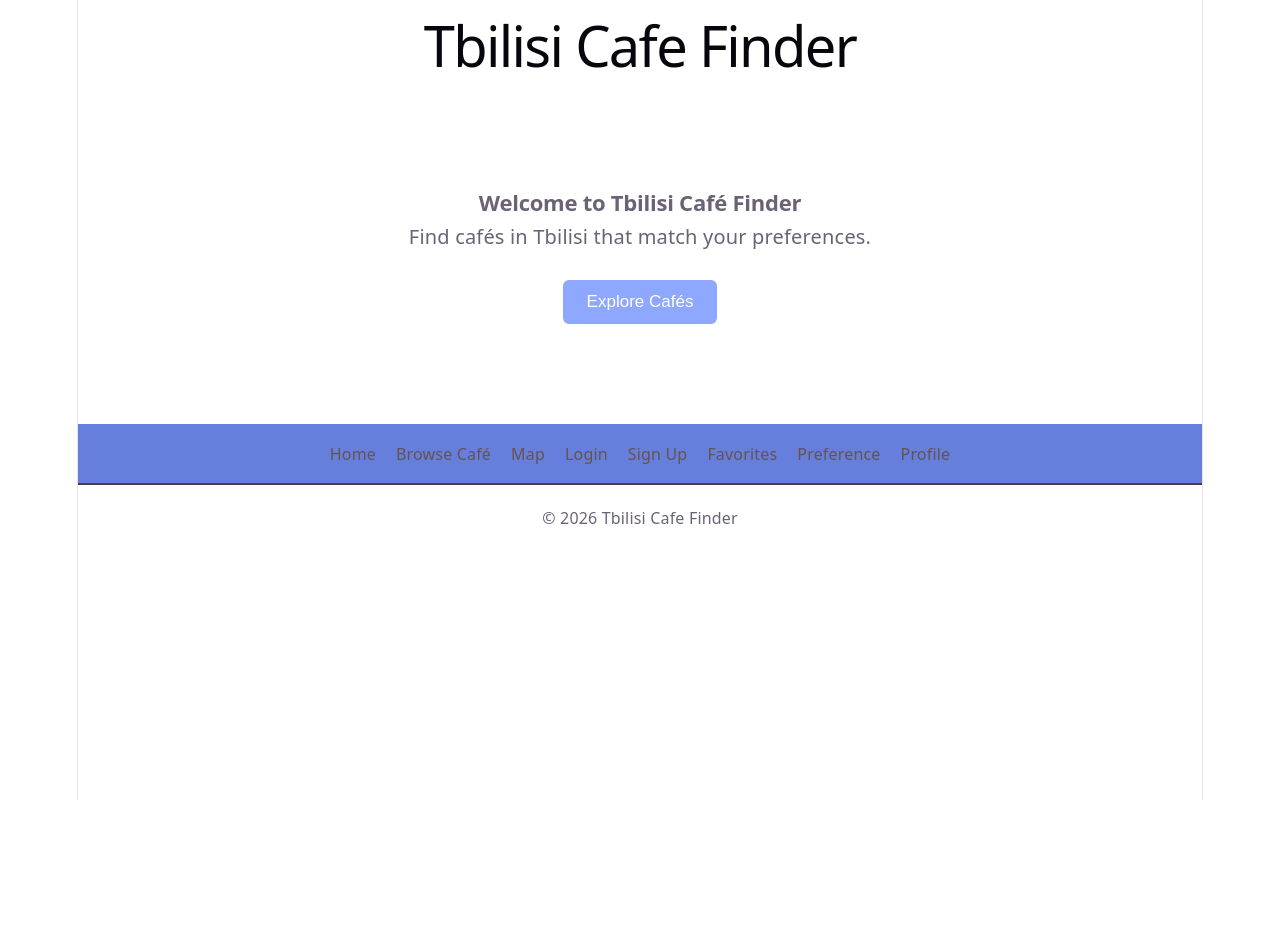
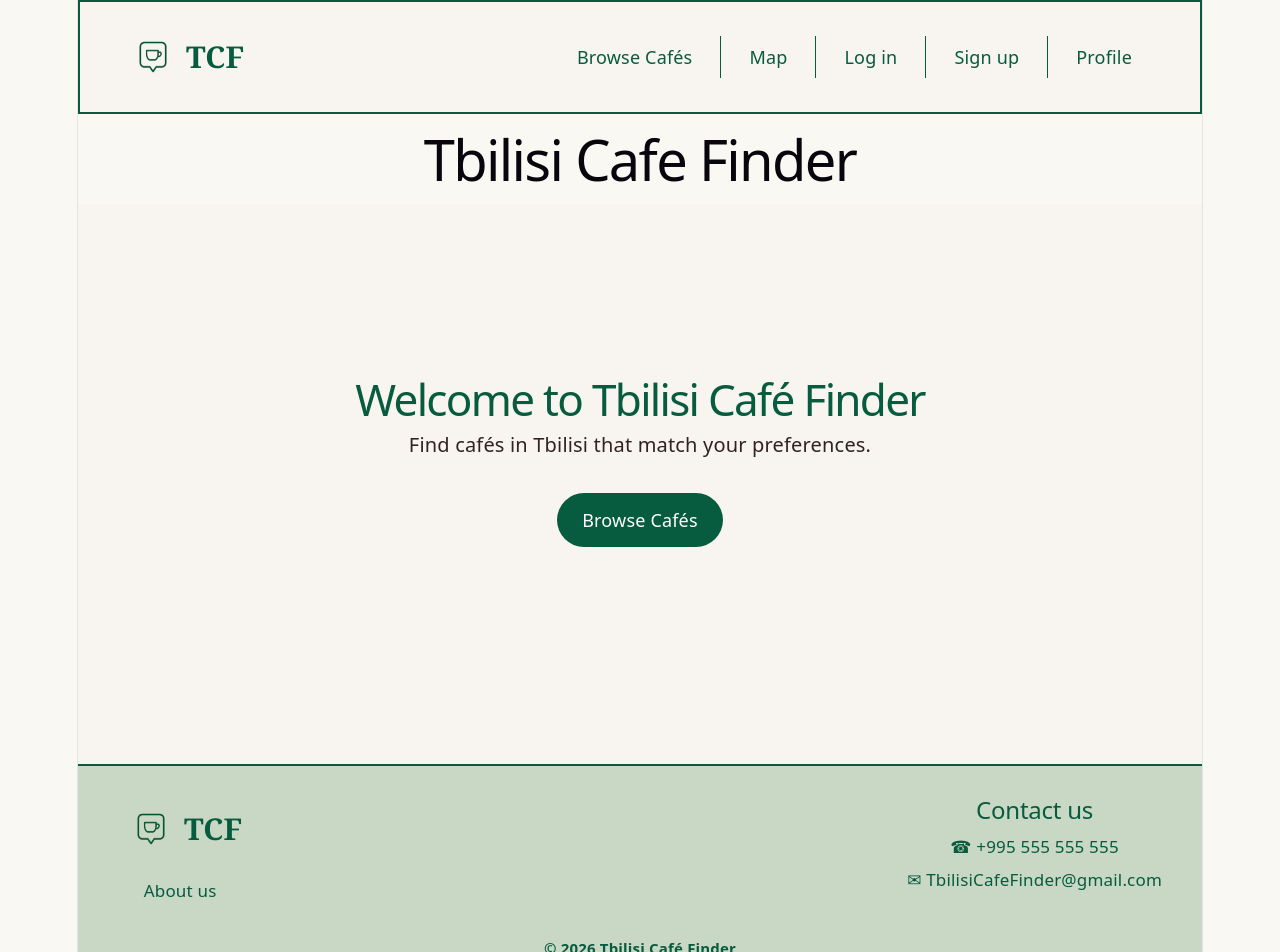
Before and after one commit to elenekhutsishvili/Tbilisi-Cafe-Finder-app, a React (Vite) app: page / in a window 1280 px wide. Shown: the top 952 px of the page. Before the commit the page ends 800 px from the top, so only its background shows below. Built offline with nearby package versions, Linux system fonts and the light colour scheme.

Commit message:
Build homepage navigation and footer

```diff
--- a/src/App.css
+++ b/src/App.css
@@ -1,128 +1,223 @@
-/* Navigation bar */
-nav {
-  padding: 20px;
-  border-bottom: 1px solid #444;
+/* Global layout */
+
+* {
+  box-sizing: border-box;
 }
 
-nav ul {
+body {
+  margin: 0;
+}
+
+
+.home-page {
+  min-height: 70vh;
+  background-color: #f8f4ef;
+}
+
+.hero-section {
+  padding: 150px 20px;
+  text-align: center;
+}
+
+.hero-section h1 {
+  margin-bottom: 20px;
+  color: #075b3f;
+  font-size: 44px;
+}
+
+.hero-section p {
+  margin-bottom: 35px;
+  color: #2f241f;
+  font-size: 20px;
+}
+
+.browsing-button {
+  display: inline-block;
+  padding: 14px 25px;
+  border-radius: 30px;
+  background-color: #075b3f;
+  color: white;
+  font-size: 18px;
+  text-decoration: none;
+}
+
+.browsing-button:hover {
+  background-color: #4dc17d;
+}
+
+
+
+/* Footer */
+
+.site-footer {
+  padding: 30px 40px 15px;
+  background-color: #c9d8c5;
+  border-top: 2px solid #075b3f;
+  color: #075b3f;
+}
+
+.site-footer::before {
+  display: none;
+}
+
+.footer-content {
   display: flex;
-  justify-content: center;
-  gap: 25px;
+  justify-content: space-between;
+  max-width: 1200px;
+  margin: 0 auto;
+}
+
+
+.footer-about h2,
+.footer-contact h2 {
+  margin: 0 0 10px;
+  font-size: 24px;
+  color: #075b3f;
+}
+
+.footer-about p,
+.footer-contact p {
+  margin: 6px 0;
+  font-size: 17px;
+}
+
+.copyright {
+  margin: 25px 0 0;
+  text-align: center;
+  font-size: 15px;
+  font-weight: bold;
+}
+
+.footer-brand {
+  display: inline-block;
+  margin-bottom: 10px;
+  color: #075b3f;
+  font-size: 28px;
+  font-weight: bold;
+  text-decoration: none;
+}
+
+.footer-brand:hover {
+  color: #4dc17d;
+}
+
+
+@media (max-width: 600px) {
+  .footer-content {
+    flex-direction: column;
+    gap: 25px;
+  }
+}
+/* Smaller screens */
+
+@media (max-width: 900px) {
+
+
+  .navbar ul {
+    gap: 18px;
+    flex-wrap: wrap;
+  }
+}
+
+@media (max-width: 600px) {
+  .navbar {
+    padding: 20px 12px;
+  }
+
+  .navbar a {
+    font-size: 15px;
+  }
+
+
+}
+
+/* Navbar */
+.navbar {
+  display: flex;
+  justify-content: space-between;
+  align-items: center;
+  padding: 22px 40px;
+  background-color: #f8f4ef;
+  border: 2px solid #075b3f;
+}
+
+
+.navbar-brand {
+  color: #075b3f;
+  font-size: 28px;
+  font-weight: bold;
+  text-decoration: none;
+}
+
+.navbar-brand:hover {
+  color: #4dc17d;
+}
+
+.navbar ul {
+  display: flex;
+  align-items: center;
+  gap: 14px;
   list-style: none;
   padding: 0;
   margin: 0;
 }
 
-nav a {
-  color: #8ea7ff;
-  font-size: 18px;
-  text-decoration: none;
+.navbar li {
+  border-right: 1px solid #075b3f;
+  padding-right: 14px;
 }
 
-nav a:hover {
+.navbar li:last-child {
+  border-right: none;
+}
+
+.nav-link {
+  display: inline-block;
+  padding: 8px 14px;
+  border-radius: 25px;
+  color: #075b3f;
+  text-decoration: none;
+  font-size: 18px;
+  transition: 0.2s ease;
+}
+
+/* When the mouse is over a link */
+.nav-link:hover {
+  background-color: #075b3f;
   color: white;
 }
 
-/* Homepage */
-.home-page {
-  flex: 1;
+/* When the user is currently on that page */
+.nav-link.active {
+  background-color: #075b3f;
+  color: white;
 }
 
-.hero-section {
-  padding: 100px 20px;
-  text-align: center;
-}
+/* Logo things */
 
-.hero-section h1 {
-  font-size: 44px;
-  margin-bottom: 20px;
-}
-
-.hero-section p {
-  font-size: 20px;
-  margin-bottom: 30px;
-}
-
-.hero-section button {
-  padding: 12px 24px;
-  border: none;
-  border-radius: 6px;
-  background-color: #8ea7ff;
-  color: white;
-  font-size: 17px;
+.navbar-brand,
+.footer-brand {
+  display: inline-flex;
+  align-items: center;
+  gap: 0px;
+  color: #075b3f;
+  text-decoration: none;
   cursor: pointer;
 }
 
-.hero-section button:hover {
-  background-color: #667fdd;
+.navbar-brand img,
+.footer-brand img {
+  width: 66px;
+  height: 66px;
+  object-fit: contain;
+  flex-shrink: 0;
+
+
 }
 
-/* Footer */
-footer {
-  padding: 20px;
-  border-top: 1px solid #444;
-  text-align: center;
+.navbar-brand span,
+.footer-brand span {
+  font-family: Georgia, "Inknut Antiqua", serif;
+  font-size: 30px;
+  line-height: 1;
 }
-
-footer p {
-  font-size: 16px;
-}
-
-.page-content ul {
-  display: inline-block;
-  text-align: left;
-  padding-left: 20px;
-  margin: 0 auto;
-}
-
-.page-content li {
-  margin-bottom: 8px;
-}
-
-
-
-.navbar {
-  display: flex;
-  justify-content: center;
-  align-items: center;
-  flex-wrap: wrap;
-  gap: 12px 20px;
-  padding: 16px;
-  max-width: 100%;
-  box-sizing: border-box;
-  background-color: #667fdd;
-}
-
-.navbar a {
-  color: #66534e;
-  text-decoration: none;
-  font-size: 16px;
-}
-
-.navbar a:hover {
-  color: #180a65;
-}
-
-.navbar ul {
-  display: flex;
-  justify-content: center;
-  align-items: center;
-  flex-wrap: wrap;
-  gap: 12px 20px;
-  max-width: 100%;
-}
-
-@media (max-width: 600px) {
-  .navbar {
-    gap: 10px;
-    padding: 12px;
-  }
-
-  .navbar a {
-    font-size: 14px;
-  }
-
-  .navbar ul {
-    gap: 10px 14px;
-  }
-}
--- a/src/App.jsx
+++ b/src/App.jsx
@@ -18,6 +18,7 @@ import MapPage from "./pages/Map";
 function App() {
   return (
     <>
+      <Navbar />
 
       <Header />
 
@@ -34,12 +35,8 @@ function App() {
         <Route path="/map" element={<MapPage />} />
       </Routes>
 
-            <Navbar />
-
-
       <Footer />
     </>
   );
 }
-
 export default App;
--- a/src/components/Footer.jsx
+++ b/src/components/Footer.jsx
@@ -1,12 +1,30 @@
+import { Link } from "react-router";
 
 function Footer() {
+  return (
+    <footer className="site-footer">
+      <div className="footer-content">
+        <div className="footer-about">
+          <Link to="/" className="footer-brand">
+            <img src="/tcf-logo.png" alt="TCF logo" />
+            <span>TCF</span>
+          </Link>
 
-    return(
-        <footer>
-            <p>&copy; 2026 Tbilisi Cafe Finder</p>
-        </footer>
-    );
+          <p>About us</p>
+        </div>
 
+        <div className="footer-contact">
+          <h2>Contact us</h2>
+          <p>☎ +995 555 555 555</p>
+          <p>✉ TbilisiCafeFinder@gmail.com</p>
+        </div>
+      </div>
+
+      <p className="copyright">
+        © 2026 Tbilisi Café Finder
+      </p>
+    </footer>
+  );
 }
 
-export default Footer
+export default Footer;
--- a/src/components/Navbar.jsx
+++ b/src/components/Navbar.jsx
@@ -1,39 +1,45 @@
-import { Link } from "react-router";
+import { Link, NavLink } from "react-router";
 
 function Navbar() {
+  const navLinkClass = ({ isActive }) =>
+    isActive ? "nav-link active" : "nav-link";
+
   return (
     <nav className="navbar">
+    <Link to="/" className="navbar-brand">
+      <img src="/tcf-logo.png" alt="TCF logo" />
+      <span>TCF</span>
+    </Link>
+
       <ul>
         <li>
-          <Link to="/home">Home</Link>
+          <NavLink to="/cafe" className={navLinkClass}>
+            Browse Cafés
+          </NavLink>
         </li>
 
         <li>
-          <Link to="/cafe">Browse Café</Link>
+          <NavLink to="/map" className={navLinkClass}>
+            Map
+          </NavLink>
         </li>
 
         <li>
-          <Link to="/map">Map</Link>
+          <NavLink to="/login" className={navLinkClass}>
+            Log in
+          </NavLink>
         </li>
 
         <li>
-          <Link to="/login">Login</Link>
+          <NavLink to="/register" className={navLinkClass}>
+            Sign up
+          </NavLink>
         </li>
 
         <li>
-          <Link to="/register">Sign Up</Link>
-        </li>
-
-        <li>
-          <Link to="/favorites">Favorites</Link>
-        </li>
-
-        <li>
-          <Link to="/preference">Preference</Link>
-        </li>
-
-        <li>
-          <Link to="/profile">Profile</Link>
+          <NavLink to="/profile" className={navLinkClass}>
+            Profile
+          </NavLink>
         </li>
       </ul>
     </nav>
--- a/src/index.css
+++ b/src/index.css
@@ -1,7 +1,7 @@
 :root {
   --text: #6b6375;
   --text-h: #08060d;
-  --bg: #fff;
+  --bg: #faf8f2;
   --border: #e5e4e7;
   --code-bg: #f4f3ec;
   --accent: #aa3bff;
@@ -30,29 +30,13 @@
   }
 }
 
-@media (prefers-color-scheme: dark) {
-  :root {
-    --text: #9ca3af;
-    --text-h: #f3f4f6;
-    --bg: #16171d;
-    --border: #2e303a;
-    --code-bg: #1f2028;
-    --accent: #c084fc;
-    --accent-bg: rgba(192, 132, 252, 0.15);
-    --accent-border: rgba(192, 132, 252, 0.5);
-    --social-bg: rgba(47, 48, 58, 0.5);
-    --shadow:
-      rgba(0, 0, 0, 0.4) 0 10px 15px -3px, rgba(0, 0, 0, 0.25) 0 4px 6px -2px;
-  }
 
-  #social .button-icon {
-    filter: invert(1) brightness(2);
-  }
-}
 
 body {
   margin: 0;
   min-width: 320px;
+  background-color: var(--bg);
+  color: var(--text);
 }
 
 
--- a/src/pages/Home.jsx
+++ b/src/pages/Home.jsx
@@ -1,25 +1,22 @@
-import Header from '../components/Header.jsx'
-import Footer from '../components/Footer.jsx'
+import { Link } from "react-router";
 
 function Home() {
-
-    return(
-        <div>
+  return (
     <main className="home-page">
-                <section className="hero-section" id="home">
-                    <h3>Welcome to Tbilisi Café Finder</h3>
+      <section className="hero-section">
+        <h1>Welcome to Tbilisi Café Finder</h1>
 
         <p>
           Find cafés in Tbilisi that match your preferences.
         </p>
 
-                    <button>Explore Cafés</button>
+        <Link to="/cafe" className="browsing-button">
+          Browse Cafés
+        </Link>
+
       </section>
     </main>
-
-        </div>
   );
-
 }
 
-export default Home
+export default Home;
```
Also changed, not shown: public/tcf-logo.png (added). Lines whose indentation alone changed are shown as unchanged.
